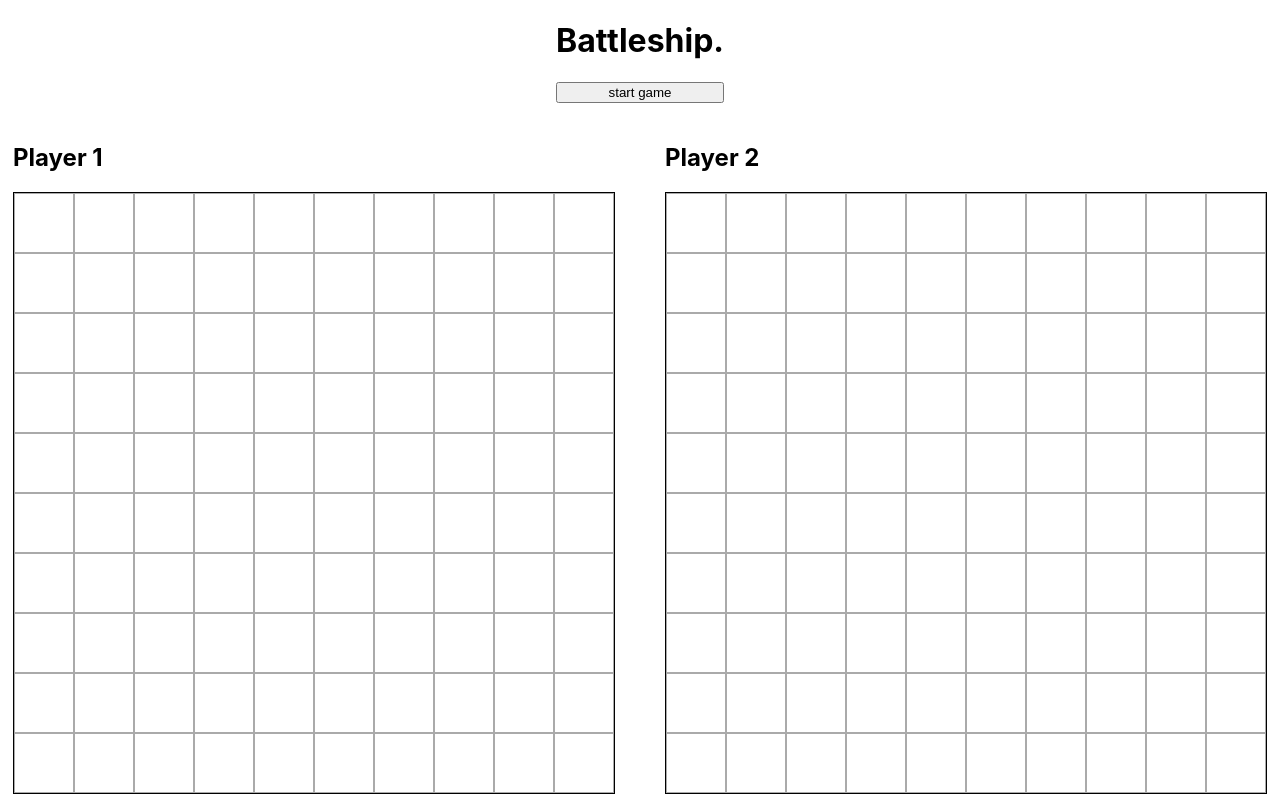
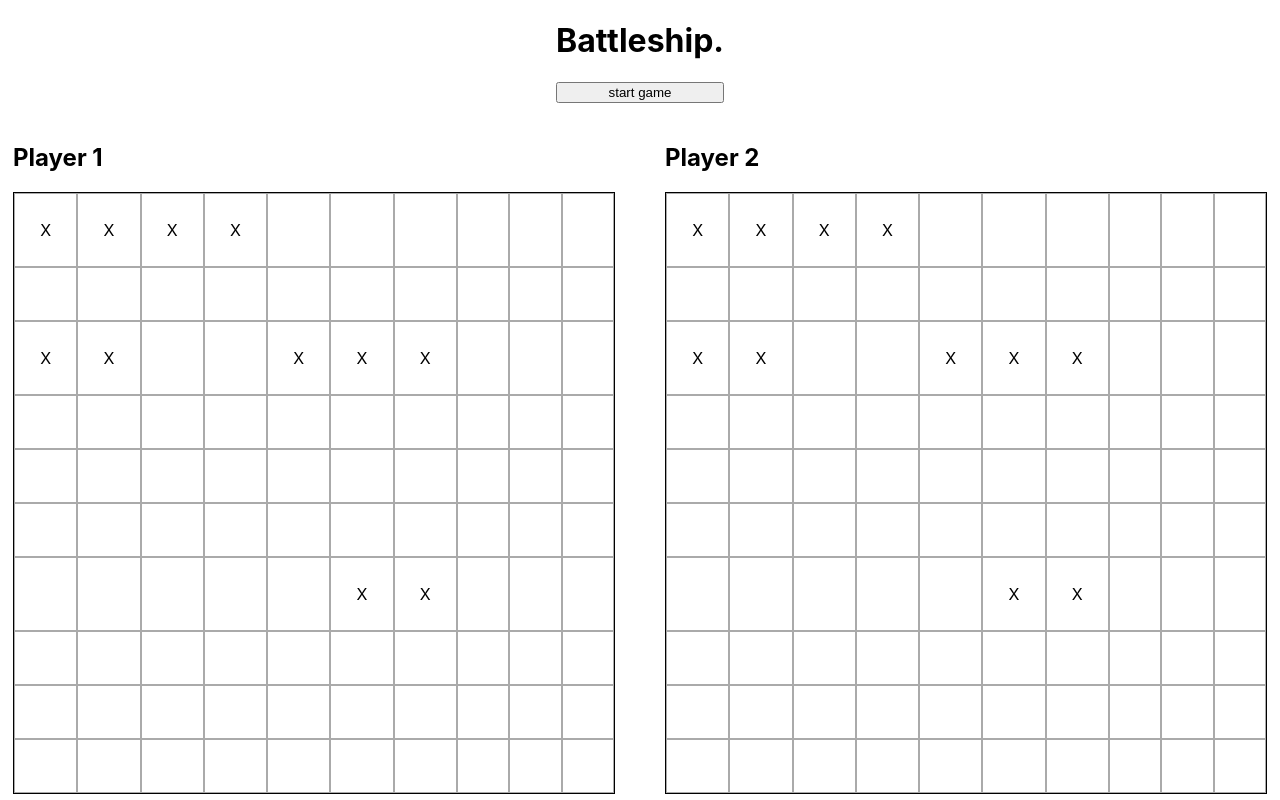
Before and after one commit to holybobrius/battleship, a React (Create React App) app: page / in a window 1280 px wide. Built offline with nearby package versions, Linux system fonts and the light colour scheme.

Commit message:
ships display on gameboards

```diff
--- a/src/components/Cell/Cell.css
+++ b/src/components/Cell/Cell.css
@@ -2,6 +2,10 @@
     border: 1px solid #aaa;
     cursor: pointer;
     transition: ease 100ms;
+    padding: 0;
+    display: flex;
+    align-items: center;
+    justify-content: center;
 }
 
 .cell:hover {
--- a/src/components/Cell/Cell.jsx
+++ b/src/components/Cell/Cell.jsx
@@ -1,8 +1,12 @@
 import './Cell.css'
 
 const Cell = props => {
+    let content = ''
+    console.log(props.gameboard.getShips().map(v => v.coordinates))
+    if(props.gameboard.getMisses().find(v => v.x == props.x && v.y == props.y)) content = '●';
+    if([].concat.apply([], props.gameboard.getShips().map(ship => ship.coordinates)).find(pos => pos.x === props.x && pos.y === props.y)) content = 'X'
     return (
-        <div className="cell" onClick={() => console.log(props.x, props.y)}></div>
+        <div className="cell" onClick={() => console.log(props.x, props.y)}>{content}</div>
     )
 }
 
--- a/src/components/Gameboard/Gameboard.jsx
+++ b/src/components/Gameboard/Gameboard.jsx
@@ -4,7 +4,7 @@ import Cell from '../Cell/Cell'
 const Gameboard = props => {
     const cells = []
     for(let i = 0; i < 100; i++) {
-        cells.push(<Cell key={props.name + i} x={Math.floor(i / 10)} y={i % 10}></Cell>)
+        cells.push(<Cell key={props.name + i} gameboard={props.gameboard} x={Math.floor(i / 10)} y={i % 10}></Cell>)
     }
     return(
         <div>
--- a/src/gameLoop.js
+++ b/src/gameLoop.js
@@ -5,8 +5,19 @@ export const startGame = (name1, name2) => {
     const gameboard1 = gameboardFactory();
     const gameboard2 = gameboardFactory();
 
+    gameboard1.placeShip([{x: 0, y: 0}, {x: 0, y: 1}, {x: 0, y: 2}, {x: 0, y: 3}])
+    gameboard1.placeShip([{x: 2, y: 4}, {x: 2, y: 5}, {x: 2, y: 6}])
+    gameboard1.placeShip([{x: 2, y: 0}, {x: 2, y: 1}])
+    gameboard1.placeShip([{x: 6, y: 5}, {x: 6, y: 6}])
+
+    gameboard2.placeShip([{x: 0, y: 0}, {x: 0, y: 1}, {x: 0, y: 2}, {x: 0, y: 3}])
+    gameboard2.placeShip([{x: 2, y: 4}, {x: 2, y: 5}, {x: 2, y: 6}])
+    gameboard2.placeShip([{x: 2, y: 0}, {x: 2, y: 1}])
+    gameboard2.placeShip([{x: 6, y: 5}, {x: 6, y: 6}])
+
     const player1 = playerFactory(name1, gameboard2)
     const player2 = playerFactory(name2, gameboard1)
 
+
     return [player1, player2]
 }
```
